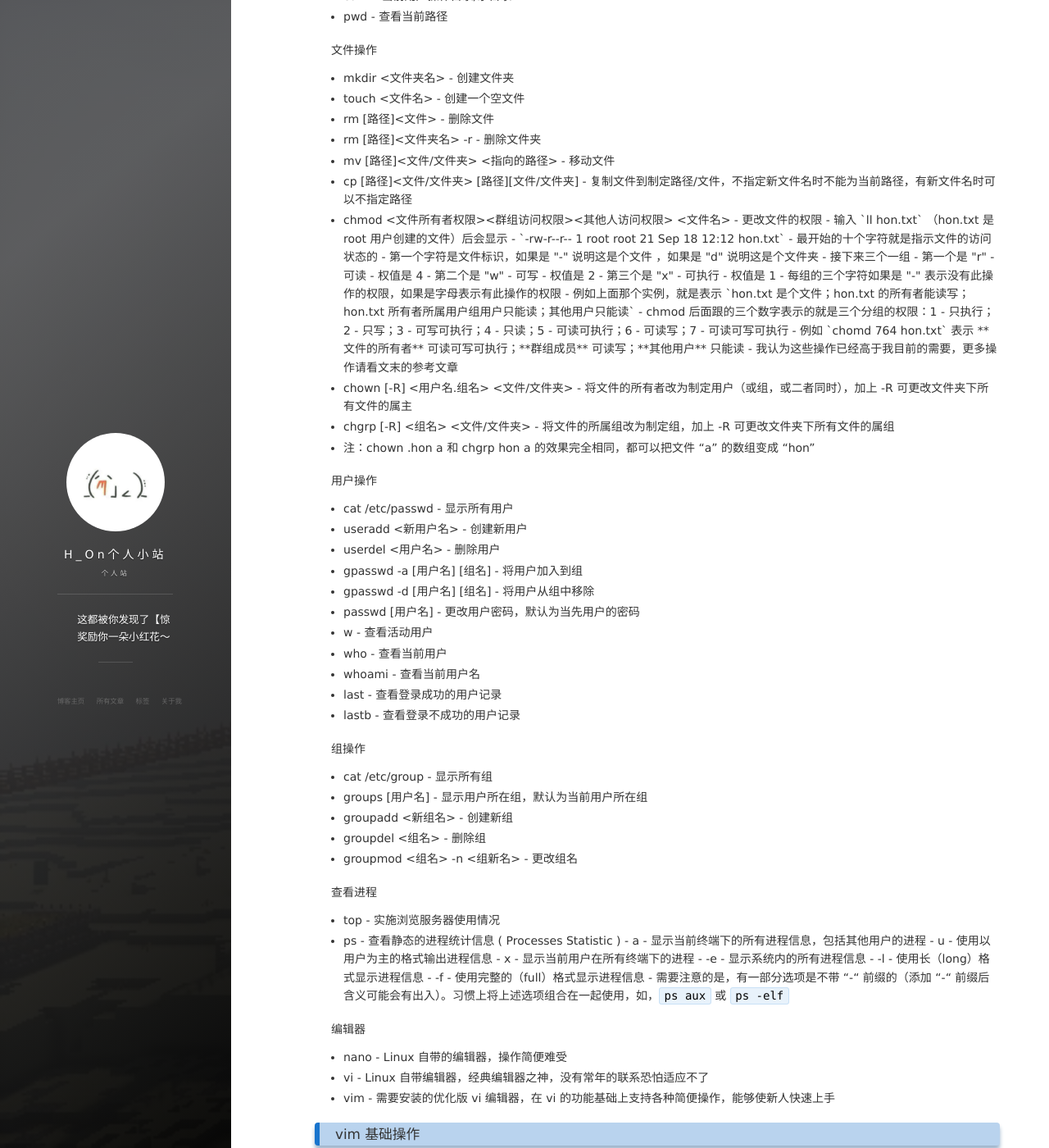
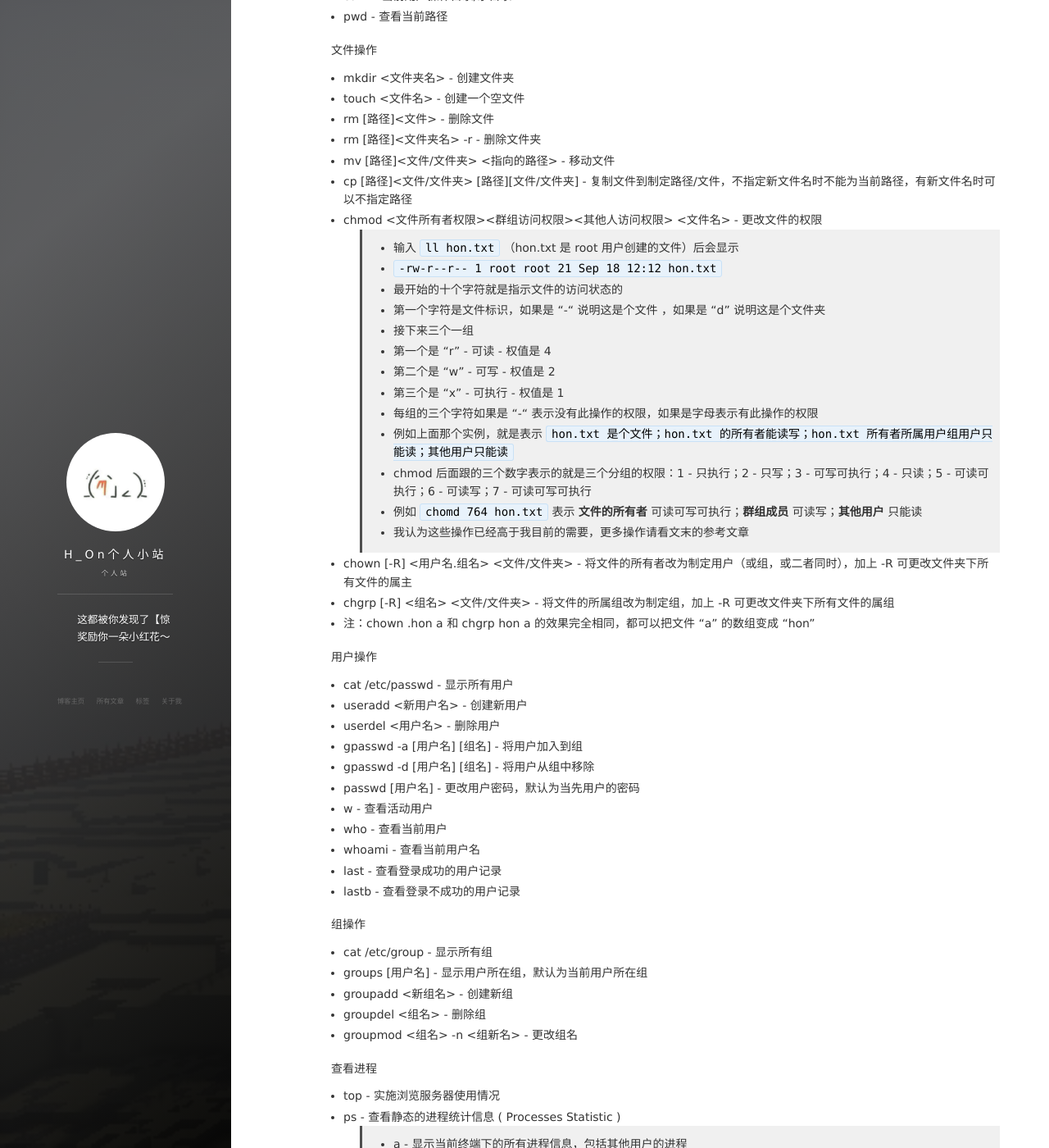
Before and after one commit to Hybrogen/Hybrogen.github.io, a Jekyll site: the page built from _posts/2019-09-19-ServerStudy-Linux.md, in a window 1280 px wide and 1400 px high, scrolled down 504 px. Shown: the whole window at 82% size. Built offline with Jekyll 4.4.1, drawn with Linux system fonts in a browser that asks for light colours; nearby versions of some CDN libraries; comment, search, counter and statistics services are not loaded; some of the changed text lies outside the part shown.

Commit message:
Linux study - update

```diff
--- a/_posts/2019-09-19-ServerStudy-Linux.md
+++ b/_posts/2019-09-19-ServerStudy-Linux.md
@@ -30,19 +30,19 @@ tag: 闲谈
 - mv [路径]<文件/文件夹> <指向的路径> - 移动文件
 - cp [路径]<文件/文件夹> [路径][文件/文件夹] - 复制文件到制定路径/文件，不指定新文件名时不能为当前路径，有新文件名时可以不指定路径
 - chmod <文件所有者权限><群组访问权限><其他人访问权限> <文件名> - 更改文件的权限
-        - 输入 `ll hon.txt` （hon.txt 是 root 用户创建的文件）后会显示
-        - `-rw-r--r-- 1 root root 21 Sep 18 12:12 hon.txt`
-        - 最开始的十个字符就是指示文件的访问状态的
-        - 第一个字符是文件标识，如果是 "-" 说明这是个文件 ，如果是 "d" 说明这是个文件夹
-        - 接下来三个一组
-        - 第一个是 "r" - 可读   - 权值是 4
-        - 第二个是 "w" - 可写   - 权值是 2
-        - 第三个是 "x" - 可执行 - 权值是 1
-        - 每组的三个字符如果是 "-" 表示没有此操作的权限，如果是字母表示有此操作的权限
-        - 例如上面那个实例，就是表示 `hon.txt 是个文件；hon.txt 的所有者能读写；hon.txt 所有者所属用户组用户只能读；其他用户只能读`
-        - chmod 后面跟的三个数字表示的就是三个分组的权限：1 - 只执行；2 - 只写；3 - 可写可执行；4 - 只读；5 - 可读可执行；6 - 可读写；7 - 可读可写可执行
-        - 例如 `chomd 764 hon.txt` 表示 **文件的所有者** 可读可写可执行；**群组成员** 可读写；**其他用户** 只能读
-        - 我认为这些操作已经高于我目前的需要，更多操作请看文末的参考文章
+>- 输入 `ll hon.txt` （hon.txt 是 root 用户创建的文件）后会显示
+>- `-rw-r--r-- 1 root root 21 Sep 18 12:12 hon.txt`
+>- 最开始的十个字符就是指示文件的访问状态的
+>- 第一个字符是文件标识，如果是 "-" 说明这是个文件 ，如果是 "d" 说明这是个文件夹
+>- 接下来三个一组
+>- 第一个是 "r" - 可读   - 权值是 4
+>- 第二个是 "w" - 可写   - 权值是 2
+>- 第三个是 "x" - 可执行 - 权值是 1
+>- 每组的三个字符如果是 "-" 表示没有此操作的权限，如果是字母表示有此操作的权限
+>- 例如上面那个实例，就是表示 `hon.txt 是个文件；hon.txt 的所有者能读写；hon.txt 所有者所属用户组用户只能读；其他用户只能读`
+>- chmod 后面跟的三个数字表示的就是三个分组的权限：1 - 只执行；2 - 只写；3 - 可写可执行；4 - 只读；5 - 可读可执行；6 - 可读写；7 - 可读可写可执行
+>- 例如 `chomd 764 hon.txt` 表示 **文件的所有者** 可读可写可执行；**群组成员** 可读写；**其他用户** 只能读
+>- 我认为这些操作已经高于我目前的需要，更多操作请看文末的参考文章
 - chown [-R] <用户名.组名> <文件/文件夹> - 将文件的所有者改为制定用户（或组，或二者同时），加上 -R 可更改文件夹下所有文件的属主
 - chgrp [-R] <组名> <文件/文件夹> - 将文件的所属组改为制定组，加上 -R 可更改文件夹下所有文件的属组
  - 注：chown .hon a 和 chgrp hon a 的效果完全相同，都可以把文件 "a" 的数组变成 "hon"
@@ -70,13 +70,13 @@ tag: 闲谈
 查看进程
 - top - 实施浏览服务器使用情况
 - ps - 查看静态的进程统计信息 ( Processes Statistic )
-        - a - 显示当前终端下的所有进程信息，包括其他用户的进程
-        - u - 使用以用户为主的格式输出进程信息
-        - x - 显示当前用户在所有终端下的进程
-        - -e - 显示系统内的所有进程信息
-        - -l - 使用长（long）格式显示进程信息
-        - -f - 使用完整的（full）格式显示进程信息
-        - 需要注意的是，有一部分选项是不带 "-" 前缀的（添加 "-" 前缀后含义可能会有出入）。习惯上将上述选项组合在一起使用，如，`ps aux` 或 `ps -elf`
+>- a - 显示当前终端下的所有进程信息，包括其他用户的进程
+>- u - 使用以用户为主的格式输出进程信息
+>- x - 显示当前用户在所有终端下的进程
+>- -e - 显示系统内的所有进程信息
+>- -l - 使用长（long）格式显示进程信息
+>- -f - 使用完整的（full）格式显示进程信息
+>- 需要注意的是，有一部分选项是不带 "-" 前缀的（添加 "-" 前缀后含义可能会有出入）。习惯上将上述选项组合在一起使用，如，`ps aux` 或 `ps -elf`
 
 编辑器
 - nano - Linux 自带的编辑器，操作简便难受
@@ -125,8 +125,8 @@ tag: 闲谈
 
 斜杠命令
 - /<字符串> - 在文件中匹配字符串的位置
-        - 按 "n" 可以查找下一个
-        - 按 "N" 可以查找上一个
+>- 按 "n" 可以查找下一个
+>- 按 "N" 可以查找上一个
 
 vim 的命令我这里只放出来了几个我个人写程序的时候经常用的，vim 的功能当然不限于此，更多的功能可以期待猹后期的补充哟~关于猹的更多~~小秘密~~点击页面z**最**下面的链接看看叭~
 
```
